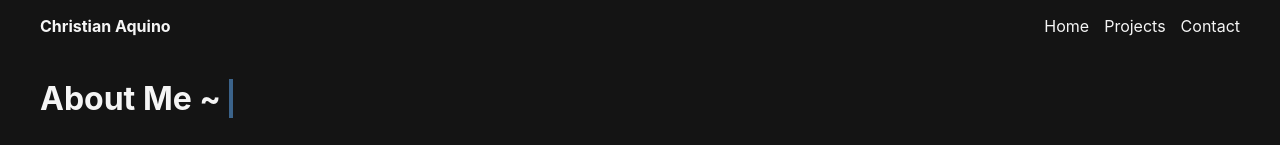
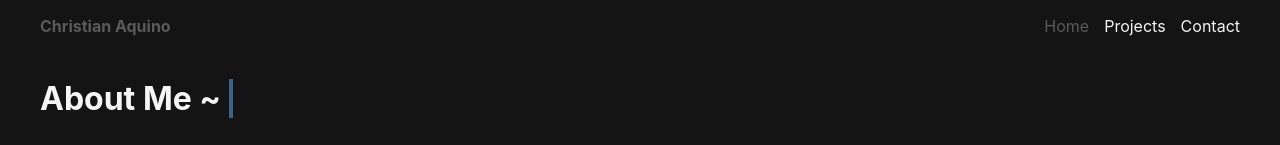
Before and after one commit to cjfaquino/portfolio, a React (Vite) app: page / in a window 1280 px wide. Shown: the top 145 px of the page. Built offline with nearby package versions, Linux system fonts and the light colour scheme.

Commit message:
add link to home

```diff
--- a/src/App.css
+++ b/src/App.css
@@ -79,6 +79,15 @@ nav ul {
 nav li:first-child {
   margin-right: auto;
   margin-left: 0;
+}
+
+nav a {
+  color: rgb(90, 90, 90);
+  transition: color 0.2s ease-in-out;
+}
+
+nav a:hover {
+  color: var(--text);
 }
 
 /* about me */
--- a/src/components/Header.tsx
+++ b/src/components/Header.tsx
@@ -1,4 +1,5 @@
 import React from 'react';
+import { Link } from 'react-router-dom';
 
 function Header() {
   return (
@@ -6,9 +7,13 @@ function Header() {
       <nav>
         <ul className='flex'>
           <li>
-            <h1>Christian Aquino</h1>
+            <h1>
+              <Link to='/'>Christian Aquino</Link>
+            </h1>
           </li>
-          <li>Home</li>
+          <li>
+            <Link to='/'>Home</Link>
+          </li>
           <li>Projects</li>
           <li>Contact</li>
         </ul>
```
